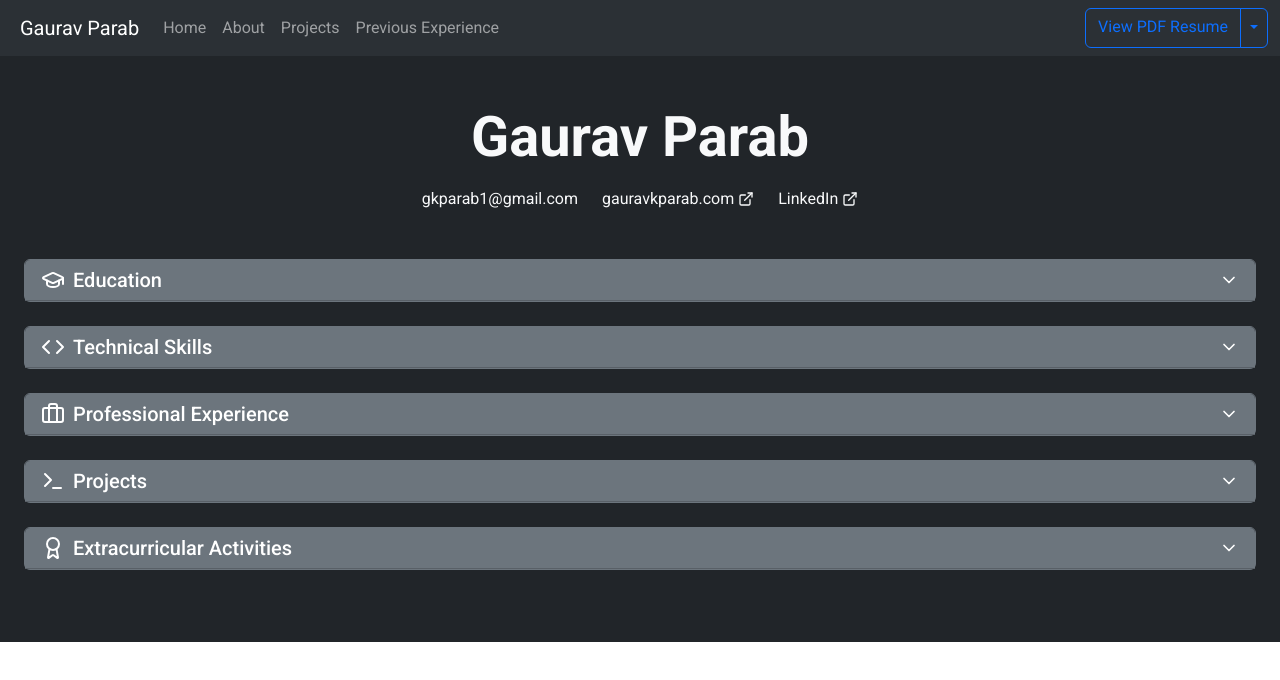
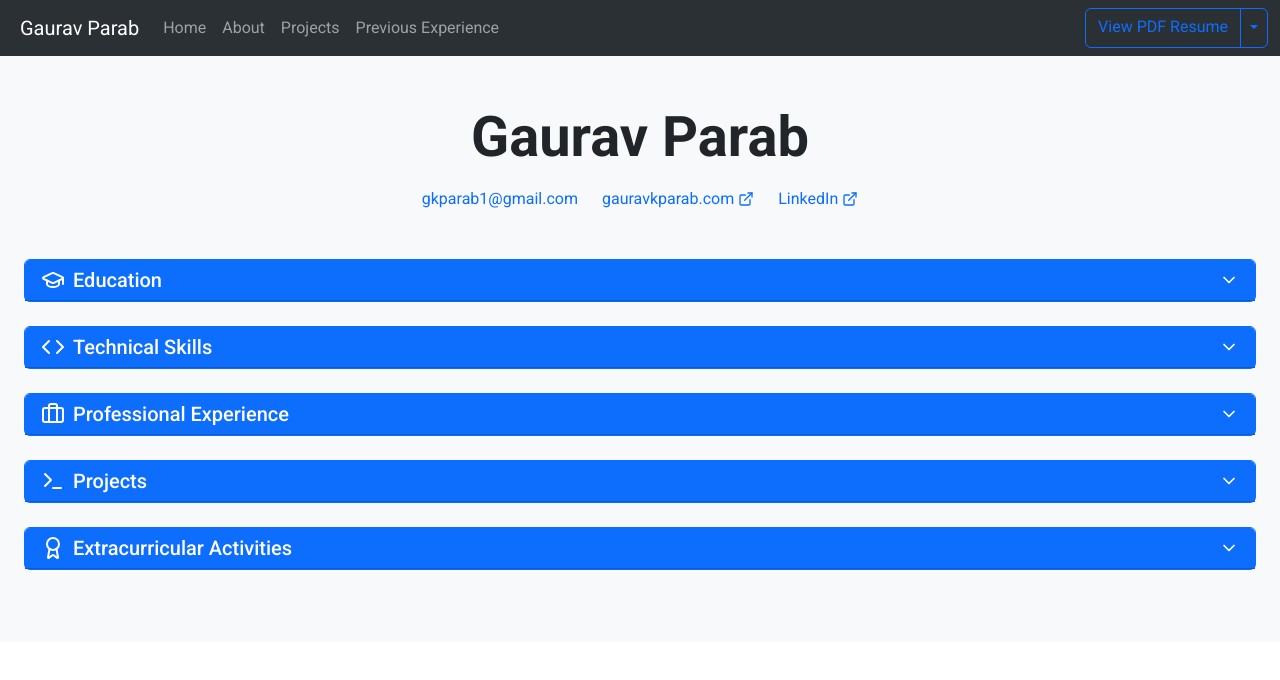
Before and after one commit to graviscool/gauravkparab.com, a Next.js app: page /resume in a window 1280 px wide. Shown: the top 680 px of the page. Built offline with nearby package versions, Linux system fonts and the light colour scheme.

Commit message:
idk darkmode false works but true doesnt look good

```diff
--- a/package.json
+++ b/package.json
@@ -24,6 +24,7 @@
     "@vercel/speed-insights": "^1.1.0",
     "bootstrap": "^5.3.3",
     "framer-motion": "^11.11.17",
+    "lucide-react": "^0.469.0",
     "next": "^14.2.18",
     "react": "^18.3.1",
     "react-bootstrap": "^2.10.5",
--- a/src/app/components/InteractiveResume.tsx
+++ b/src/app/components/InteractiveResume.tsx
@@ -1,4 +1,4 @@
-import React, { useState } from "react";
+import React, { ReactElement, useState } from "react";
 import { motion, AnimatePresence } from "framer-motion";
 import {
   Briefcase,
@@ -12,7 +12,7 @@ import {
   ExternalLink,
 } from "lucide-react";
 
-const InteractiveResume = ({ darkMode }) => {
+const InteractiveResume = ({ darkMode }: { darkMode: boolean }) => {
   const [expandedSection, setExpandedSection] = useState(null);
   const [hoveredSkill, setHoveredSkill] = useState(null);
 
@@ -101,7 +101,17 @@ const InteractiveResume = ({ darkMode }) => {
     },
   ];
 
-  const Section = ({ title, icon, content, id }) => (
+  const Section = ({
+    title,
+    icon,
+    content,
+    id,
+  }: {
+    title: string;
+    icon: ReactElement;
+    content: ReactElement;
+    id: any;
+  }) => (
     <motion.div
       className={`card mb-4 ${cardBgClass} border ${borderClass} w-100`}
       initial={{ opacity: 0, y: 20 }}
@@ -191,7 +201,7 @@ const InteractiveResume = ({ darkMode }) => {
           icon={<GraduationCap size={24} />}
           content={
             <div>
-              <h3 className="h5 fw-bold">The Pennsylvania State University</h3>
+              <h3 className={`h5 fw-bold`}>The Pennsylvania State University</h3>
               <p className={`${textMutedClass} mb-1`}>
                 Bachelor of Science (B.S.), Computer Science
               </p>
--- a/src/app/resume/page.tsx
+++ b/src/app/resume/page.tsx
@@ -10,7 +10,7 @@ export default function Resume() {
   return (
     <>
       <ResumeNavbar />
-      <InteractiveResume darkMode={true} />
+      <InteractiveResume darkMode={false} />
     </>
   );
 }
```
Also changed, not shown: 1 other file (tests, documents, lock files or other folders).
